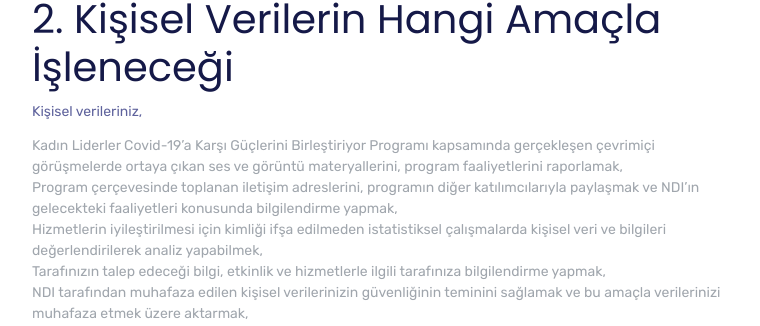
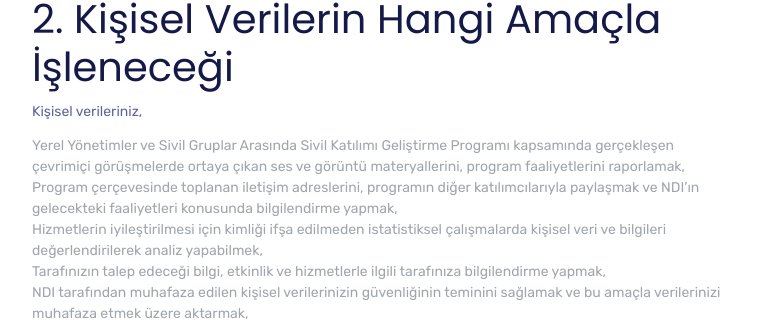
Before and after one commit to uirmaksever/ndi-civic-participation-young-women-website, a Jekyll site: the page built from _posts/2020-08-12-privacy-policy.md, in a window 1280 px wide. Shown: the part 1113-1439 px from the top of the page, without its empty margins (258-1018 px from the left). Built offline with Jekyll 4.4.1, drawn with Linux system fonts in a browser that asks for light colours; some web fonts are replaced.

Commit message:
minor edits

```diff
--- a/_includes/footer.html
+++ b/_includes/footer.html
@@ -31,8 +31,8 @@
               <div class="widget">
                 <h3 class="block-title">Programlar</h3>
                 <ul class="menu">
-                  <li><a href="{{ site.base_url }}/katiliyoruz">KATILIYORUZ</a></li>
-                  <li><a href="{{ site.base_url }}/basamaklaritirmaniyoruz">BASAMAKLARI TIRMANIYORUZ</a></li>
+                  <li><i class="lni lni-handshake"></i><a href="{{ site.base_url }}/katiliyoruz">KATILIYORUZ</a></li>
+                  <li><i class="lni lni-users"></i><a href="{{ site.base_url }}/basamaklaritirmaniyoruz">BASAMAKLARI TIRMANIYORUZ</a></li>
                 </ul>
               </div>
             </div>
--- a/_posts/2020-08-12-privacy-policy.md
+++ b/_posts/2020-08-12-privacy-policy.md
@@ -25,7 +25,7 @@ Kişisel verileriniz üyelik başvurunuz sırasında ve/veya sonrasında yazıl
 
 Kişisel verileriniz,
 
-* Kadın Liderler Covid-19’a Karşı Güçlerini Birleştiriyor Programı kapsamında gerçekleşen çevrimiçi görüşmelerde ortaya çıkan ses ve görüntü materyallerini, program faaliyetlerini raporlamak,
+* Yerel Yönetimler ve Sivil Gruplar Arasında Sivil Katılımı Geliştirme Programı kapsamında gerçekleşen çevrimiçi görüşmelerde ortaya çıkan ses ve görüntü materyallerini, program faaliyetlerini raporlamak,
 * Program çerçevesinde toplanan iletişim adreslerini, programın diğer katılımcılarıyla paylaşmak ve NDI’ın gelecekteki faaliyetleri konusunda bilgilendirme yapmak,
 * Hizmetlerin iyileştirilmesi için kimliği ifşa edilmeden istatistiksel çalışmalarda kişisel veri ve bilgileri değerlendirilerek analiz yapabilmek,
 * Tarafınızın talep edeceği bilgi, etkinlik ve hizmetlerle ilgili tarafınıza bilgilendirme yapmak,
--- a/assets/css/main.css
+++ b/assets/css/main.css
@@ -1460,6 +1460,11 @@ button:focus {
       -o-transition: all 300ms;
       transition: all 300ms; }
 
+    /* Footer Identation - UI */
+    #footer-Content .widget i {
+      margin-left: -25px;
+      padding-right: 10px;
+    }
 
 /* ==========================================================================
    CUSTOM MODIFICATIONS
```
